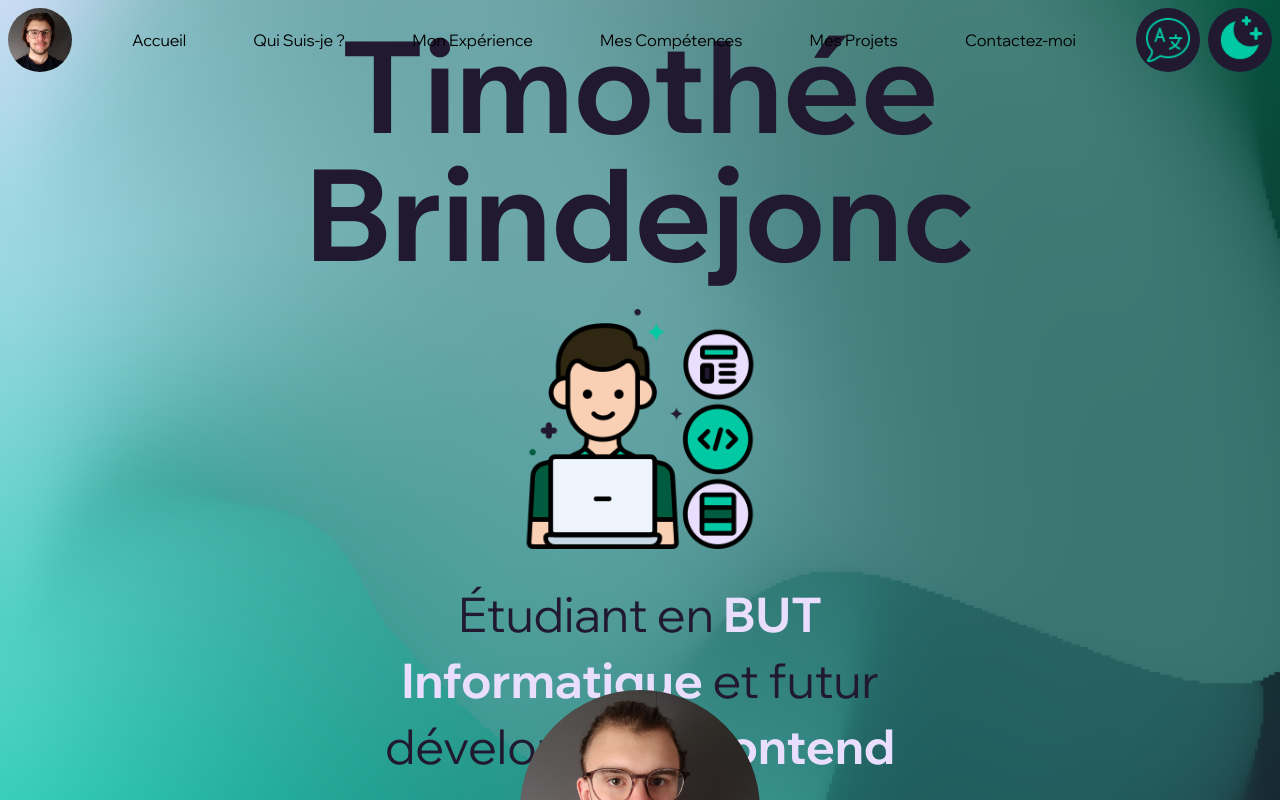
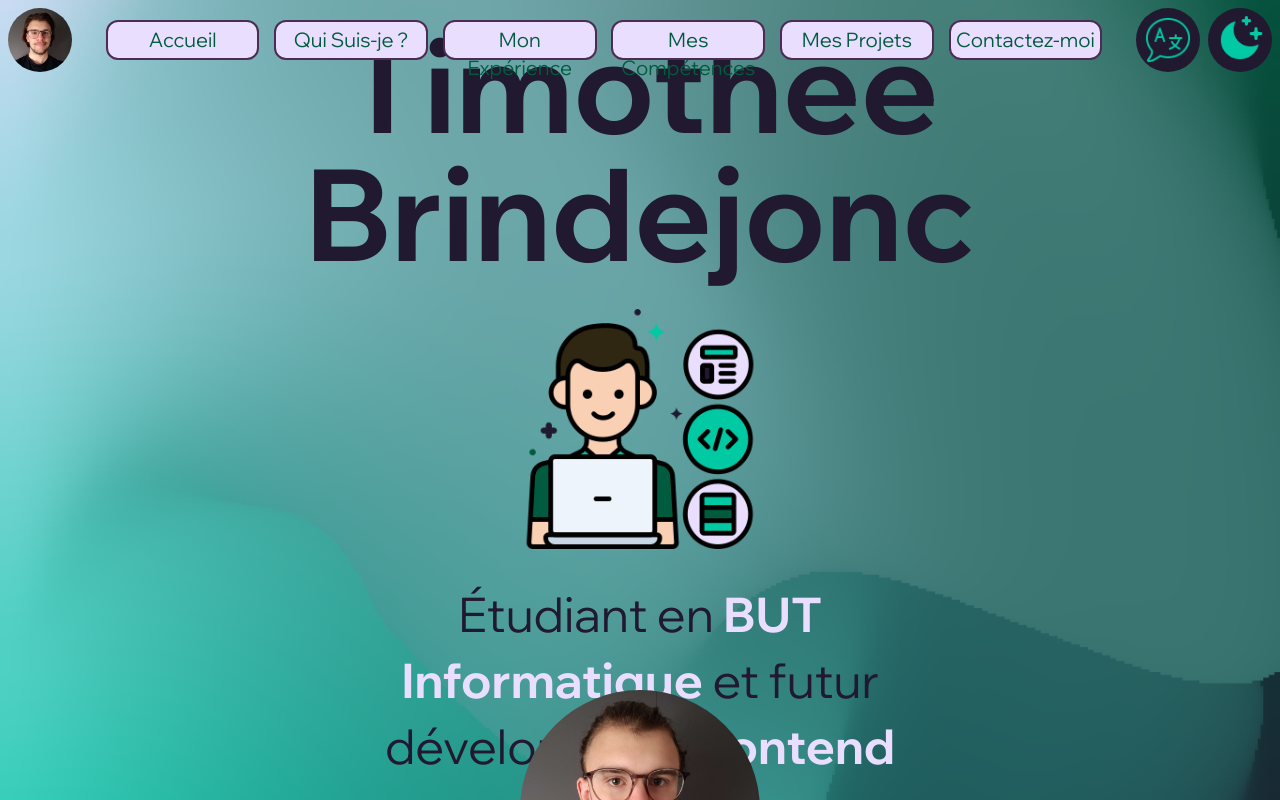
Before and after one commit to Timeuh/Portfolio-v2, a React (Vite) app: page / in a window 1280 px wide. Shown: the top 800 px of the page. Built offline with nearby package versions, Linux system fonts and the light colour scheme.

Commit message:
style: create classes for desktop navbar

```diff
--- a/src/index.css
+++ b/src/index.css
@@ -147,4 +147,16 @@
     .project-carousel-dark {
         @apply from-green-light to-pink-light border-violet-dark
     }
+
+    .navbar-item-desktop {
+        @apply rounded-xl border-2 w-[12vw] h-10 pt-1 text-center text-xl
+    }
+
+    .navbar-item-desktop-light {
+        @apply border-purple-dark bg-pink-light text-primary-light
+    }
+
+    .navbar-item-desktop-dark {
+        @apply border-violet-light bg-violet-dark text-primary-dark
+    }
 }
```
